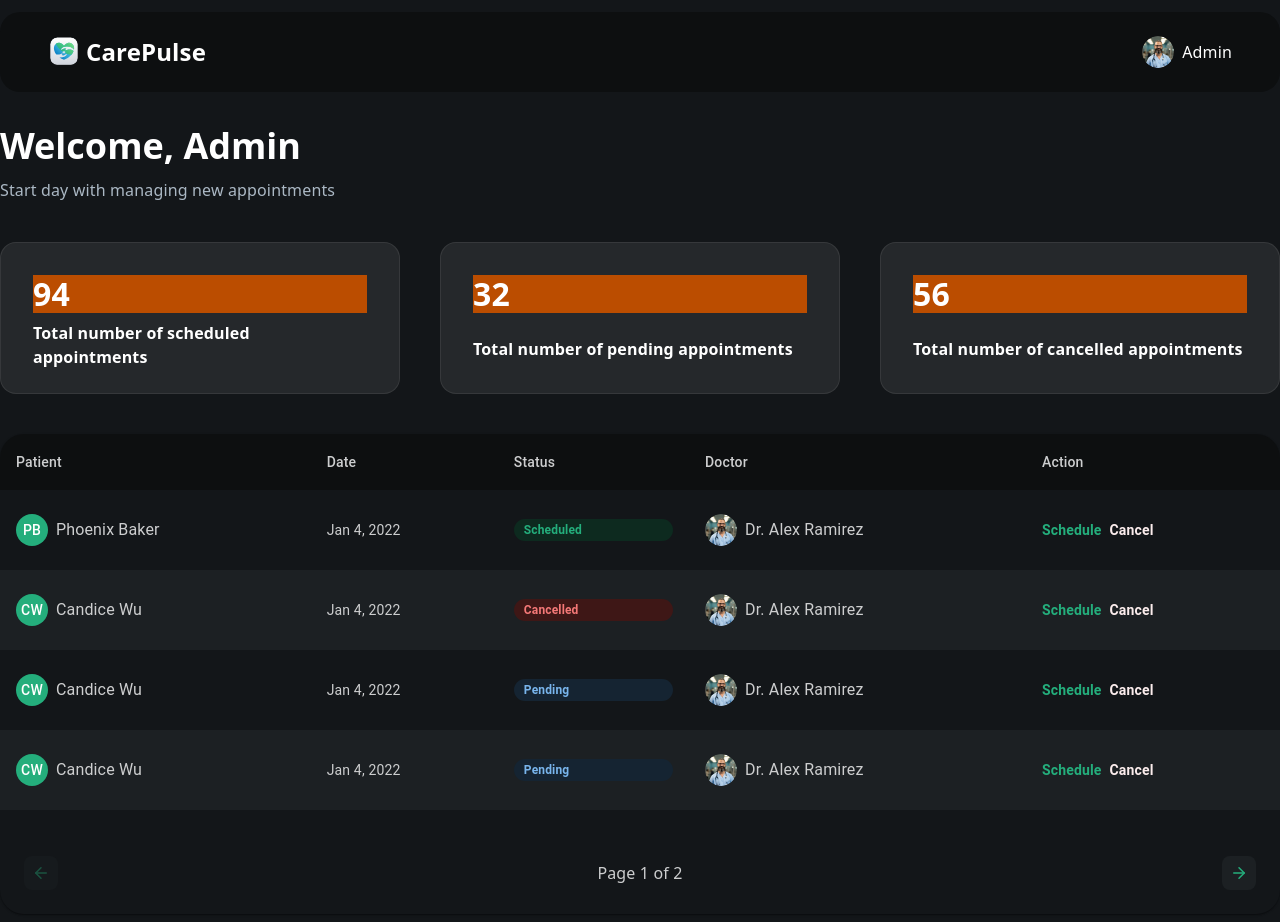
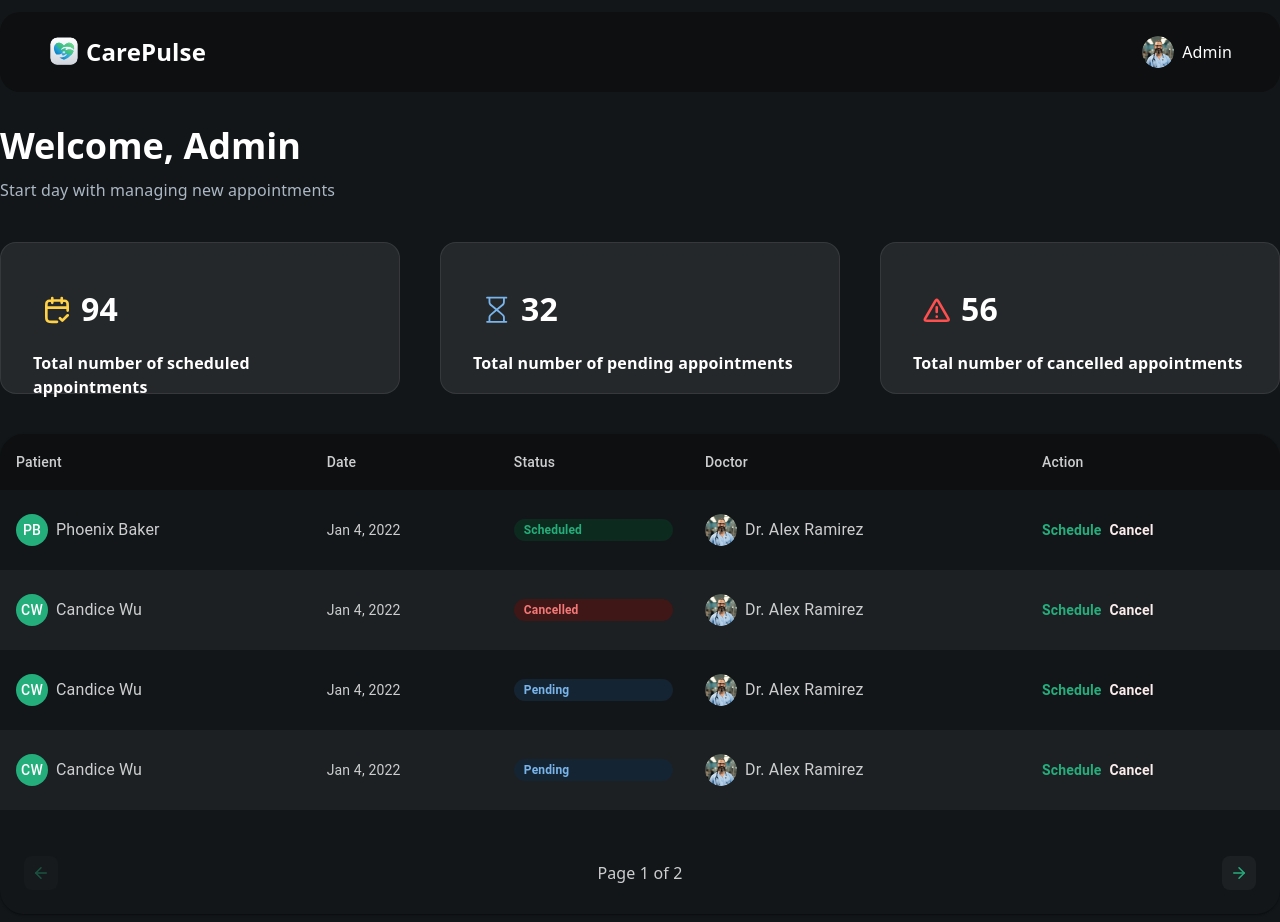
Before and after one commit to emmanuelomejua/carepulse, a React (Vite) app: page / in a window 1280 px wide. Shown: the top 922 px of the page. Built offline with nearby package versions, Linux system fonts and the light colour scheme.

Commit message:
fixed deployment issues

```diff
--- a/src/components/Logo.tsx
+++ b/src/components/Logo.tsx
@@ -1,4 +1,4 @@
-import React from 'react'
+
 import Typography from './ui/typography/Typography';
 
 const Logo = () => {
--- a/src/components/Widget.tsx
+++ b/src/components/Widget.tsx
@@ -1,4 +1,4 @@
-import React from 'react'
+
 import Typography from './ui/typography/Typography';
 
 
@@ -12,8 +12,8 @@ interface widgetProps {
 const Widget: React.FC<widgetProps> = ({icon, desc, tag, className}) => {
   return (
     <div className={`w-100 h-38 rounded-2xl p-8 flex flex-col gap-2 justify-between border border-[#FFFFFF14] bg-[#FFFFFF14] ${className}`}>
-        <div className="flex items-center gap-0 bg-amber-700 p-0">
-            {/* <img src={icon} alt="" className="h-12 w-12 mt-5 ml-0" /> */}
+        <div className="flex items-center">
+            <img src={icon} alt="" className="h-12 w-12 mt-5 ml-0" />
             <Typography variant='h2' className='text-[#FFFFFF] text-[32px]'>{tag}</Typography>
         </div>
 
--- a/src/components/modals/BasicModal.tsx
+++ b/src/components/modals/BasicModal.tsx
@@ -1,4 +1,4 @@
-import React, { type FC, type ReactNode } from 'react';
+import { type FC, type ReactNode } from 'react';
 import Box from '@mui/material/Box';
 import Modal from '@mui/material/Modal';
 
--- a/src/components/ui/buttons/Button.tsx
+++ b/src/components/ui/buttons/Button.tsx
@@ -1,4 +1,4 @@
-import React, { forwardRef, type ButtonHTMLAttributes, type ReactNode } from "react";
+import { forwardRef, type ButtonHTMLAttributes, type ReactNode } from "react";
 
 interface ButtonProps extends ButtonHTMLAttributes<HTMLButtonElement> {
   className?: string;
--- a/src/pages/Auth.tsx
+++ b/src/pages/Auth.tsx
@@ -1,4 +1,4 @@
-import React from 'react'
+
 import Logo from '../components/Logo';
 import AuthForm from '../sections/AuthForm';
 
```
